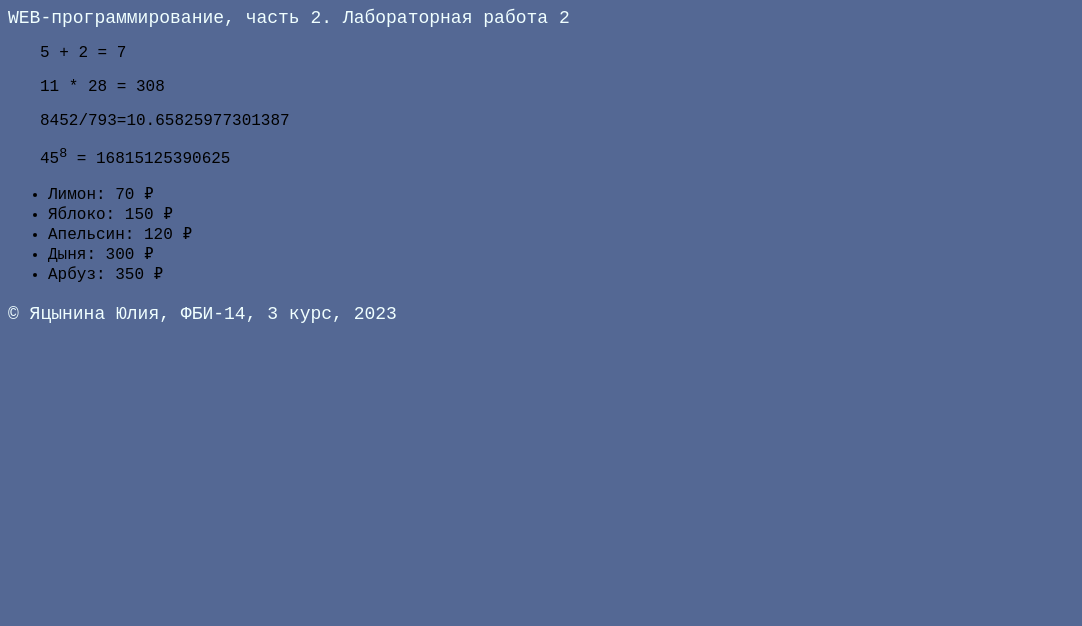
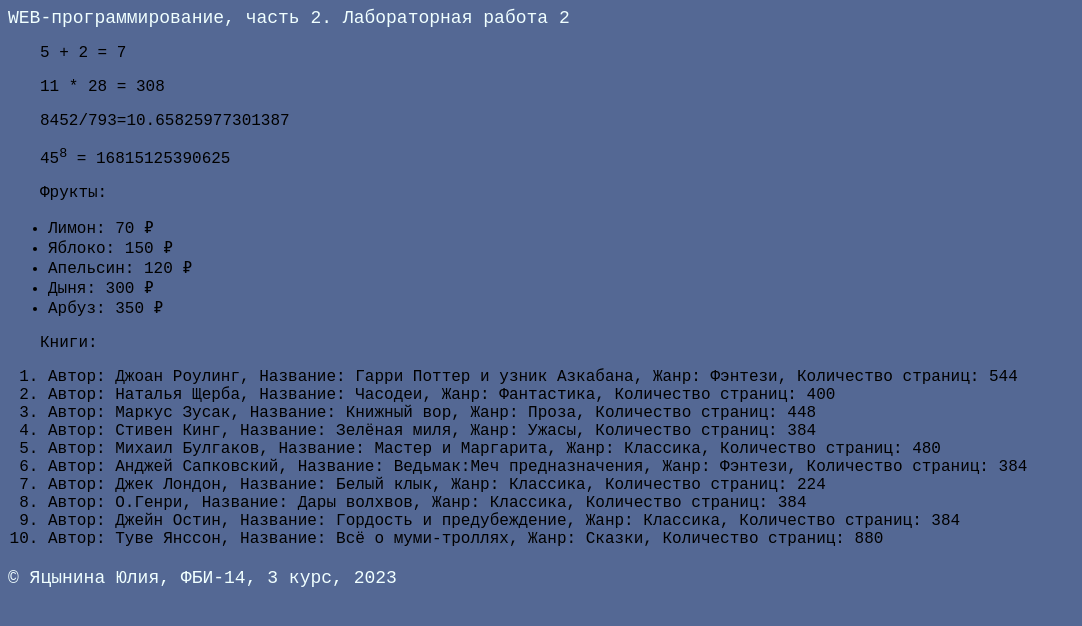
Before and after one commit to JuliaYatsynina/web-programming-labs-2, a Flask app: page /lab2/example in a window 1280 px wide. Shown: the top 626 px of the page, without its empty margins (0-1082 px from the left). Run offline with Flask 3, Linux system fonts and the light colour scheme.

Commit message:
книги

```diff
--- a/templates/example.html
+++ b/templates/example.html
@@ -24,12 +24,18 @@
 
         <p>45<sup>8</sup> = {{45**8}}</p>
 
+        <p>Фрукты:</p>
         <ul>
             {% for f in fruits %}
             <li>{{ f.name }}: {{ f.price }} &#x20bd</li>
             {% endfor %}
         </ul>
-
+        <p>Книги:</p>
+        <ol>
+            {% for a in books %}
+            <li>Автор: {{ a.aut }}, Название: {{ a.naz }}, Жанр: {{ a.ganr}}, Количество страниц: {{ a.str}} </li>
+            {% endfor %}
+        </ol>
 
     </main>
 
```
